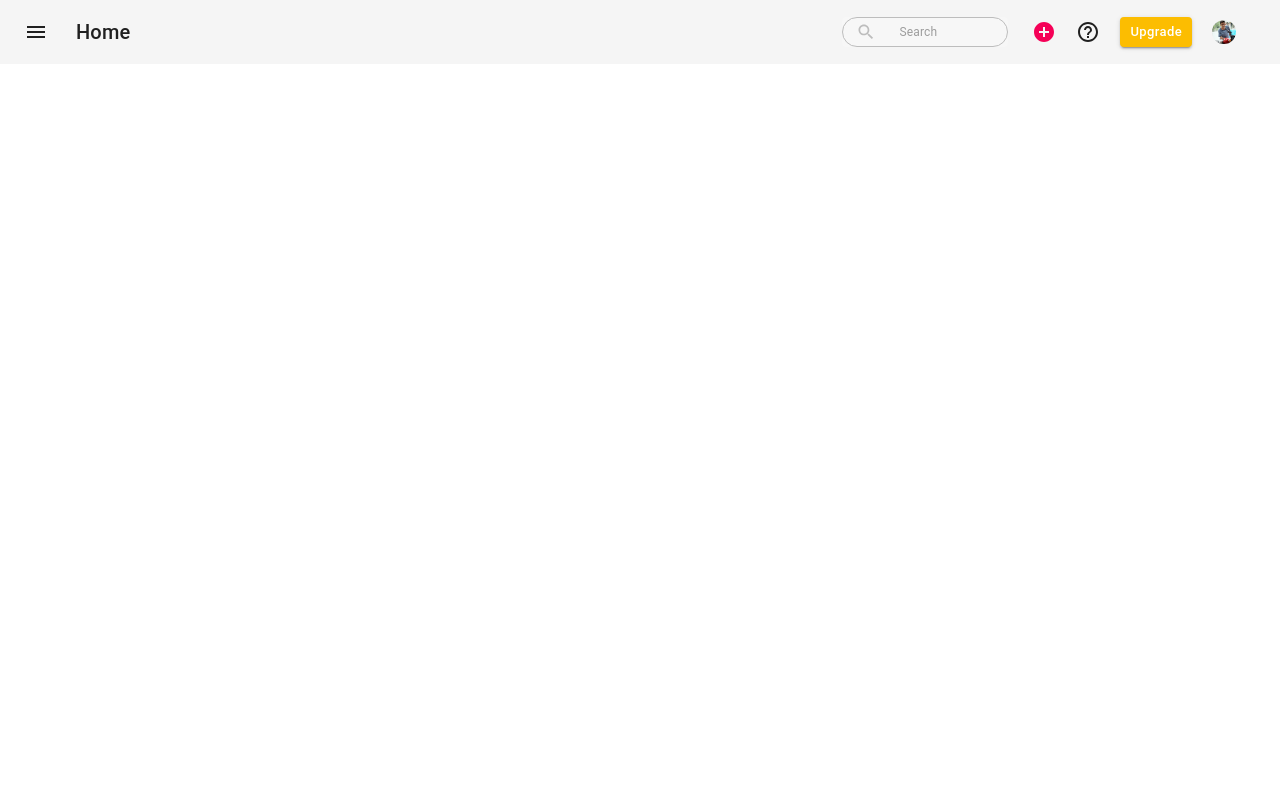
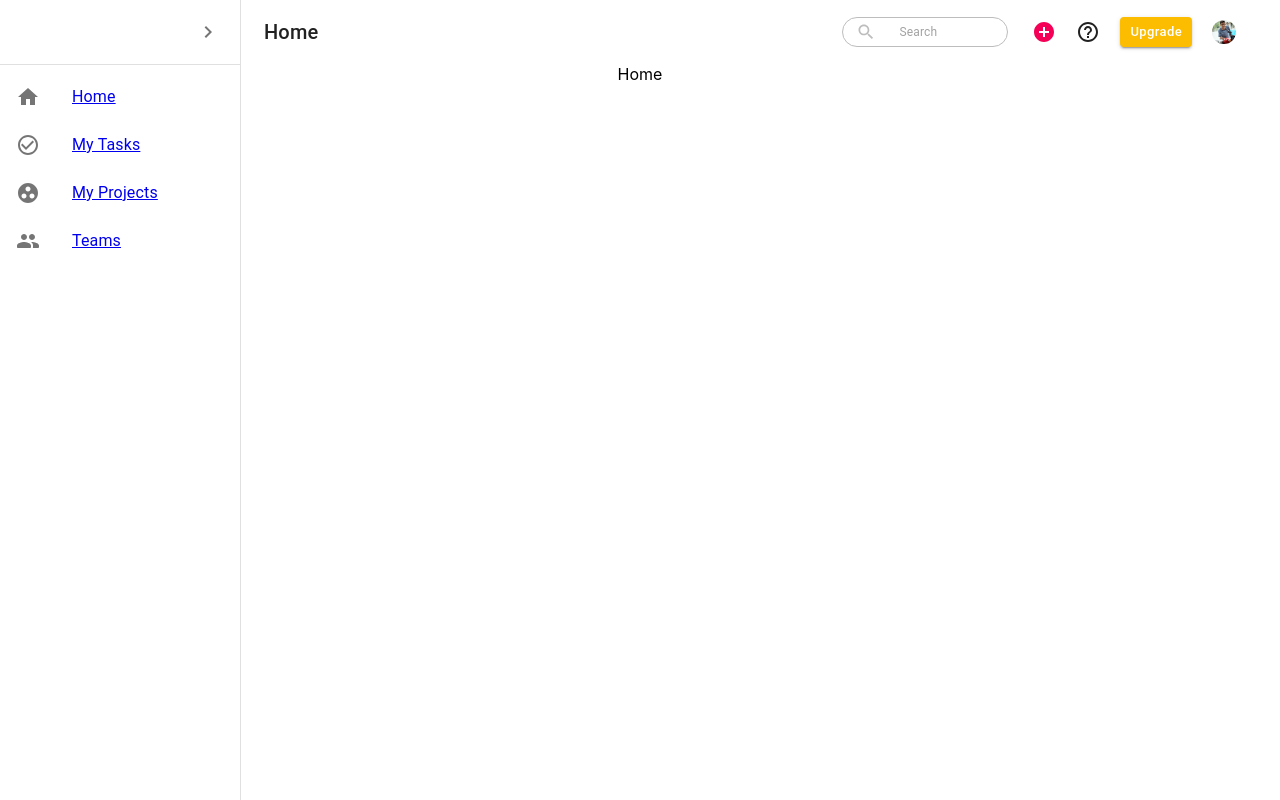
Before and after one commit to jayesh-kaza/Project-Management-App, a React (Create React App) app in the folder clientApp/: page / in a window 1280 px wide. Both pictures are taken after a click on the button 36 px from the left and 32 px from the top of the page. Built offline with nearby package versions, Linux system fonts and the light colour scheme; the HTML template or start-up script is replaced by a standard one.

Commit message:
add sidebar

```diff
--- a/clientApp/src/App.js
+++ b/clientApp/src/App.js
@@ -1,19 +1,77 @@
-import React, { useState } from "react";
-import LandingPage from "./Components/Pages/LandingPage";
-import { BrowserRouter as Router } from 'react-router-dom'
+// import React, { useState } from "react";
+// import LandingPage from "./Components/Pages/LandingPage";
+// import { BrowserRouter as Router } from 'react-router-dom'
 import HomePageHeader from "./Components/Organism/HomePageHeader";
 
+// const App = props => {
+//   // const [log, setLog] = useState(true);
+//   // const onClickHandle = () => {
+//   //   console.log
+//   //   setLog(!log)
+//   // }
+//   return <Router>
+//     {/* {log}?
+//     <LandingPage onChange={onClickHandle} />: */}
+//     <HomePageHeader />
+//   </Router>;
+// };
+
+import React from "react";
+import Header from './Components/Organism/Header'
+import SideBar from './Components/Organism/SideBar'
+import {
+  BrowserRouter as Router,
+  Route,
+  Switch
+} from 'react-router-dom';
+
+const routes = [
+  {
+    path: '/',
+    exact: true,
+    main: () => <div align="center">Home</div>
+  },
+  {
+    path: '/tasks',
+    main: () => <div align="center">My Tasks</div>
+  },
+  {
+    path: '/projects',
+    main: () => <div align="center">My Projects</div>
+  },
+  {
+    path: '/teams',
+    main: () => <div align="center">My Teams</div>
+  }
+]
+
 const App = props => {
-  // const [log, setLog] = useState(true);
-  // const onClickHandle = () => {
-  //   console.log
-  //   setLog(!log)
-  // }
-  return <Router>
-    {/* {log}?
-    <LandingPage onChange={onClickHandle} />: */}
-    <HomePageHeader />
-  </Router>;
+  const [open, setOpen] = React.useState(false);
+  const handleDrawerOpen = () => {
+    setOpen(true);
+  };
+
+  const handleDrawerClose = () => {
+    setOpen(false);
+  };
+
+  return (
+    <Router>
+      <div>
+        <HomePageHeader open={open} handleDrawerOpen={handleDrawerOpen} />
+        <SideBar open={open} handleDrawerClose={handleDrawerClose} routes={routes} />
+        <Switch>
+          {routes.map((route) => (
+            <Route
+              key={route.path}
+              path={route.path}
+              exact={route.exact}
+              component={route.main} />
+          ))}
+        </Switch>
+      </div>
+    </Router>
+  );
 };
 
 export default App;
--- a/clientApp/src/Components/Organism/AddMenu/index.js
+++ b/clientApp/src/Components/Organism/AddMenu/index.js
@@ -75,12 +75,6 @@ export default function AddMenu() {
         onClick={handleClick}
         style={{
           backgroundColor: 'transparent', outline: "0", right: '-12px',
-          // background: "linearGradient(to top right,#ff1f35, #ff4053 35%, #c99701)",
-          // backgroundColor: "rgba(0, 0, 0, 0)",
-          // backgroundPositionX:"0%",
-          // backgroundPositionY: "0%",
-          // backgroundRepeat: "repeat",
-          // backgroundAttachment: "scroll",
         }}
         disableRipple="true"
       >
--- a/clientApp/src/Components/Organism/HelpMenu/index.js
+++ b/clientApp/src/Components/Organism/HelpMenu/index.js
@@ -38,7 +38,7 @@ const StyledMenuItem = withStyles(theme => ({
 
 export default function HelpMenu() {
   const [anchorEl, setAnchorEl] = React.useState(null);
-  let helpIcon=<HelpOutlineOutlinedIcon/>
+  let helpIcon = <HelpOutlineOutlinedIcon />
   const handleClick = event => {
     setAnchorEl(event.currentTarget);
   };
@@ -53,7 +53,7 @@ export default function HelpMenu() {
         aria-controls="customized-menu"
         aria-haspopup="true"
         onClick={handleClick}
-        style={{ backgroundColor: 'transparent',outline:"0" }}
+        style={{ backgroundColor: 'transparent', outline: "0" }}
         disableRipple="true"
       >
         {helpIcon}
--- a/clientApp/src/Components/Organism/HomePageHeader/index.js
+++ b/clientApp/src/Components/Organism/HomePageHeader/index.js
@@ -1,4 +1,4 @@
-import React from 'react';
+import React, { Fragment } from 'react';
 import AppBar from '@material-ui/core/AppBar';
 import Toolbar from '@material-ui/core/Toolbar';
 import IconButton from '@material-ui/core/IconButton';
@@ -6,8 +6,6 @@ import Typography from '@material-ui/core/Typography';
 import { fade, makeStyles } from '@material-ui/core/styles';
 import MenuIcon from '@material-ui/icons/Menu';
 import SearchIcon from '@material-ui/icons/Search';
-import HelpOutlineOutlinedIcon from '@material-ui/icons/HelpOutlineOutlined';
-import AddCircleIcon from '@material-ui/icons/AddCircle';
 import Avatar from '@material-ui/core/Avatar';
 import CustomButton from '../../Atoms/Button';
 import { MuiThemeProvider, createMuiTheme } from '@material-ui/core/styles';
@@ -16,9 +14,37 @@ import SearchBar from '../../Molecules/SeachBar';
 import AddMenu from '../AddMenu';
 import UserMenu from '../UserMenu'
 import HelpMenu from '../HelpMenu'
+import clsx from "clsx";
+const drawerWidth = 240;
 const useStyles = makeStyles(theme => ({
   root: {
     flexGrow: 1,
+
+  },
+  appBar: {
+    transition: theme.transitions.create(["margin", "width"], {
+      easing: theme.transitions.easing.sharp,
+      duration: theme.transitions.duration.leavingScreen
+    })
+  },
+  appBarShift: {
+    width: `calc(100% - ${drawerWidth}px)`,
+    marginLeft: drawerWidth,
+    transition: theme.transitions.create(["margin", "width"], {
+      easing: theme.transitions.easing.easeOut,
+      duration: theme.transitions.duration.enteringScreen
+    })
+  },
+  menuButton: {
+    marginRight: theme.spacing(2),
+    backgroundColor: 'transparent',
+    outline: "0",
+  },
+  hide: {
+    display: "none"
+  },
+  title: {
+    flexGrow: 1
   },
   avatar: {
     background: '#4caf50',
@@ -83,7 +109,7 @@ const useStyles = makeStyles(theme => ({
 
 
 
-export default function HomePageHeader() {
+export default function HomePageHeader({ open, handleDrawerOpen }) {
   const theme1 = createMuiTheme({
     overrides: {
       MuiSelect: {
@@ -96,20 +122,26 @@ export default function HomePageHeader() {
     }
   });
   const classes = useStyles();
-  let addIcon = <AddCircleIcon color="secondary" />
-  let helpIcon = <HelpOutlineOutlinedIcon />
   let userIcon = <Avatar alt="r" className={classes.avatar} src={img} />
   // let userIcon=<Avatar variant="rounded" className={classes.avatar}>r</Avatar>
   return (
-    <MuiThemeProvider theme={theme1}>
+    <Fragment>
       <div className={classes.root}>
-        <AppBar position="static" color="default" elevation="none">
+        <AppBar position="static" color="#ffffff" elevation="none"
+          className={clsx(classes.appBar, {
+            [classes.appBarShift]: open
+          })}>
           <Toolbar>
             <IconButton
-              edge="start"
-              className={classes.menuButton}
+              style={{
+                backgroundColor: 'transparent', outline: "0",
+              }}
+              disableRipple="true"
               color="inherit"
               aria-label="open drawer"
+              onClick={handleDrawerOpen}
+              edge="start"
+              className={clsx(classes.menuButton, open && classes.hide)}
             >
               <MenuIcon />
             </IconButton>
@@ -139,6 +171,6 @@ export default function HomePageHeader() {
           </Toolbar>
         </AppBar>
       </div>
-    </MuiThemeProvider>
+    </Fragment>
   );
 }
--- /dev/null
+++ b/clientApp/src/Components/Organism/SideBar/index.js
@@ -0,0 +1,104 @@
+import React from "react";
+import { makeStyles } from "@material-ui/core/styles";
+import { Link } from 'react-router-dom';
+import {
+    Drawer,
+    Divider,
+    IconButton,
+    List,
+    ListItem,
+    ListItemIcon,
+    ListItemText
+} from "@material-ui/core";
+import ChevronRightIcon from "@material-ui/icons/ChevronRight";
+import HomeIcon from '@material-ui/icons/Home';
+import CheckCircleOutlineIcon from '@material-ui/icons/CheckCircleOutline';
+import GroupWorkIcon from '@material-ui/icons/GroupWork';
+import GroupRoundedIcon from '@material-ui/icons/GroupRounded';
+const drawerWidth = 240;
+const useStyles = makeStyles(theme => ({
+    root: {
+        display: "flex"
+    },
+    drawer: {
+        color: "#151b26",
+        backgroundColor: "#151b26",
+        width: drawerWidth,
+        flexShrink: 0
+    },
+    drawerPaper: {
+        width: drawerWidth
+    },
+    drawerHeader: {
+        display: "flex",
+        alignItems: "center",
+        padding: theme.spacing(0, 1),
+        ...theme.mixins.toolbar,
+        justifyContent: "flex-end"
+    },
+    content: {
+        flexGrow: 1,
+        padding: theme.spacing(3),
+        transition: theme.transitions.create("margin", {
+            easing: theme.transitions.easing.sharp,
+            duration: theme.transitions.duration.leavingScreen
+        }),
+        marginLeft: -drawerWidth
+    },
+    contentShift: {
+        transition: theme.transitions.create("margin", {
+            easing: theme.transitions.easing.easeOut,
+            duration: theme.transitions.duration.enteringScreen
+        }),
+        marginLeft: 0
+    }
+}));
+
+function SideBar({ open, handleDrawerClose, routes }) {
+    const classes = useStyles();
+    const items = {
+        "Home": [<HomeIcon />, routes[0].path],
+        "My Tasks": [<CheckCircleOutlineIcon />, routes[1].path],
+        "My Projects": [<GroupWorkIcon />, routes[2].path],
+        "Teams": [<GroupRoundedIcon />, routes[3].path],
+    };
+
+    return (
+        <Drawer
+            className={classes.drawer}
+            variant="persistent"
+            anchor="left"
+            open={open}
+            classes={{
+                paper: classes.drawerPaper
+            }}
+        >
+            <div className={classes.drawerHeader}>
+                <IconButton
+                    disableRipple='true'
+                    style={{
+                        backgroundColor: 'transparent', outline: "0",
+                    }}
+                    onClick={handleDrawerClose}>
+                    <ChevronRightIcon />
+                </IconButton>
+            </div>
+            <Divider />
+            <List>
+                {
+                    Object.keys(items).map(key => (
+                        <Link to={items[key][1]}>
+                            <ListItem button key={key}>
+                                <ListItemIcon>
+                                    {items[key][0]}
+                                </ListItemIcon>
+                                <ListItemText primary={key} />
+                            </ListItem>
+                        </Link>
+                    ))}
+            </List>
+        </Drawer>
+    );
+}
+
+export default SideBar;
```
